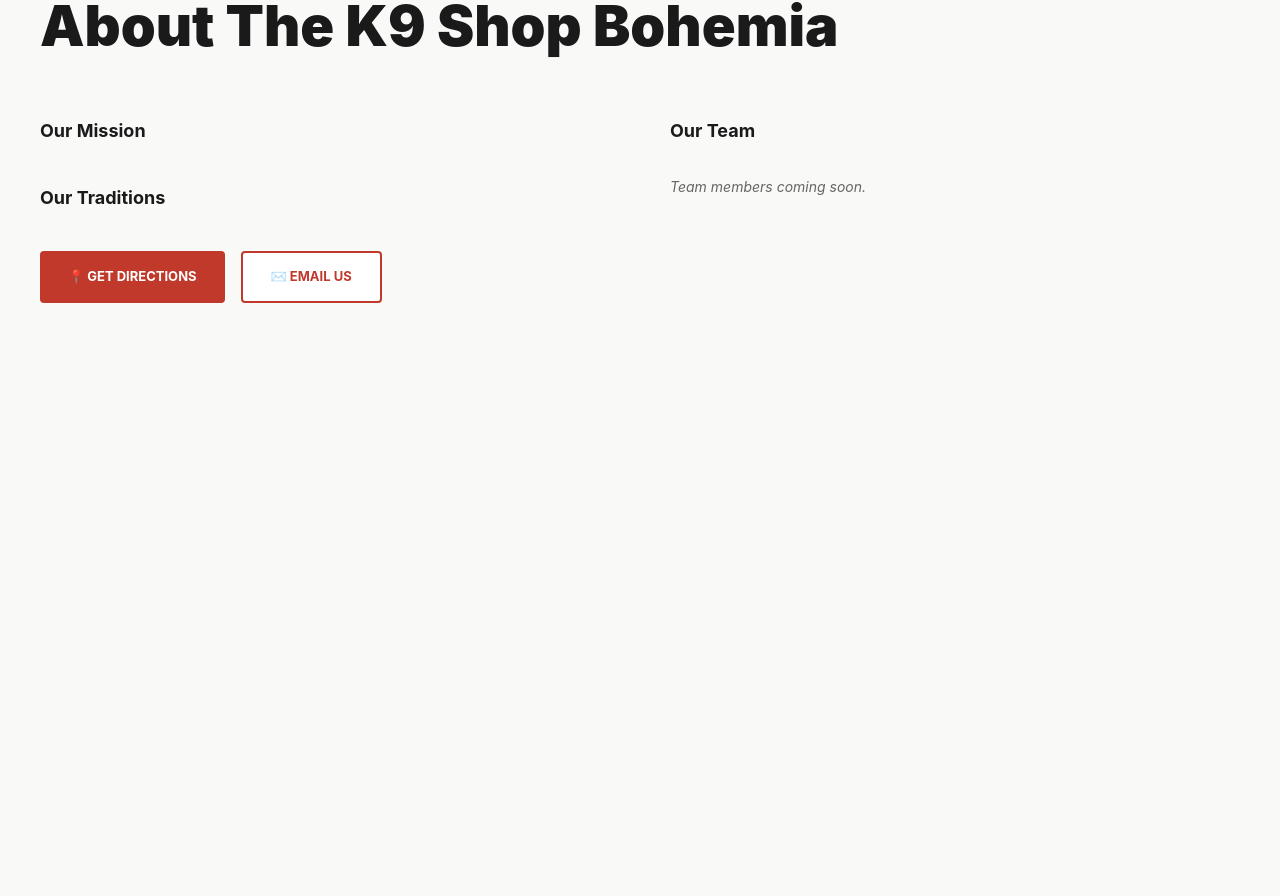
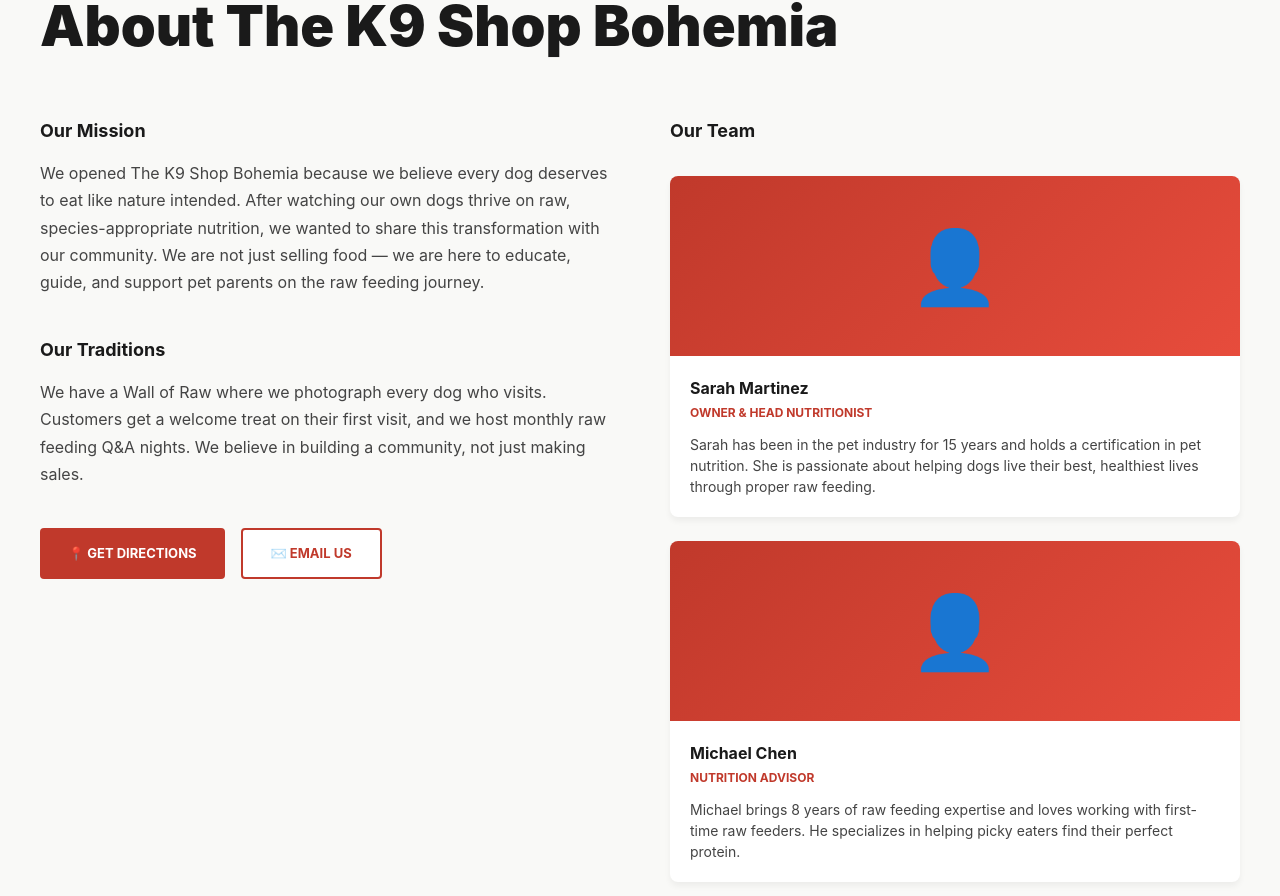
Before and after one commit to TheK9Shop/k9-location-pages, a Next.js app: page /locations/bohemia in a window 1280 px wide. Shown: the part 857-1753 px from the top of the page. Before the commit the page ends 1280 px from the top, so only its background shows below. Built offline with nearby package versions, Linux system fonts and the light colour scheme.

Commit message:
Add team member data for all locations

```diff
--- a/data/locations.js
+++ b/data/locations.js
@@ -19,6 +19,22 @@
       { text: 'Pet Friendly', icon: 'ti-paw' },
       { text: 'Local & Trusted', icon: 'ti-home' },
       { text: 'Independently Owned', icon: 'ti-star' },
+    ],
+    story: 'We opened The K9 Shop Bohemia because we believe every dog deserves to eat like nature intended. After watching our own dogs thrive on raw, species-appropriate nutrition, we wanted to share this transformation with our community. We are not just selling food — we are here to educate, guide, and support pet parents on the raw feeding journey.',
+    traditions: 'We have a Wall of Raw where we photograph every dog who visits. Customers get a welcome treat on their first visit, and we host monthly raw feeding Q&A nights. We believe in building a community, not just making sales.',
+    team: [
+      {
+        id: 1,
+        name: 'Sarah Martinez',
+        role: 'Owner & Head Nutritionist',
+        bio: 'Sarah has been in the pet industry for 15 years and holds a certification in pet nutrition. She is passionate about helping dogs live their best, healthiest lives through proper raw feeding.',
+      },
+      {
+        id: 2,
+        name: 'Michael Chen',
+        role: 'Nutrition Advisor',
+        bio: 'Michael brings 8 years of raw feeding expertise and loves working with first-time raw feeders. He specializes in helping picky eaters find their perfect protein.',
+      },
     ],
   },
   {
@@ -42,6 +58,22 @@
       { text: 'Neighborhood Staple', icon: 'ti-home' },
       { text: 'Independently Owned', icon: 'ti-star' },
     ],
+    story: 'The K9 Shop Massapequa serves the vibrant North Shore community with a deep commitment to raw nutrition education. We saw a need for a trusted local resource where dog owners could learn about species-appropriate diets without judgment or pressure.',
+    traditions: 'Our signature Pup Pawty happens every first Saturday of the month where customers bring their dogs for meet-and-greets, samples, and nutrition talks. We also maintain a detailed customer database so we can offer personalized rotation recommendations.',
+    team: [
+      {
+        id: 1,
+        name: 'Jennifer Rodriguez',
+        role: 'Store Manager & Nutrition Expert',
+        bio: 'Jennifer has a background in veterinary nutrition and 10+ years working with raw-fed dogs. She is known for her patience and ability to customize feeding plans.',
+      },
+      {
+        id: 2,
+        name: 'David Park',
+        role: 'Customer Success Specialist',
+        bio: 'David ensures every customer feels welcome and supported on their raw feeding journey. With his own three raw-fed dogs, he brings genuine passion and real-world experience.',
+      },
+    ],
   },
   {
     slug: 'lynbrook',
@@ -63,6 +95,22 @@
       { text: 'Pet Friendly', icon: 'ti-paw' },
       { text: 'Community-Focused', icon: 'ti-home' },
       { text: 'Independently Owned', icon: 'ti-star' },
+    ],
+    story: 'The K9 Shop Lynbrook brings raw nutrition education directly to the South Shore community. We started with a simple mission: to prove that dogs thrive on whole, nutritionally complete raw food.',
+    traditions: 'Every Friday evening, we host Raw & Chill sessions where customers can drop in, ask questions, and connect with other raw-feeding families. We also support local rescues by providing discounted products.',
+    team: [
+      {
+        id: 1,
+        name: 'Amanda Wells',
+        role: 'Owner & Senior Nutritionist',
+        bio: 'Amanda founded our Lynbrook location after seeing the transformative impact raw feeding had on her own rescue dogs. She is certified in canine nutrition.',
+      },
+      {
+        id: 2,
+        name: 'Tommy Deluca',
+        role: 'Raw Feeding Coach',
+        bio: 'Tommy specializes in helping anxious dog owners transition to raw feeding. His calm, methodical approach has helped over 200 families make the switch successfully.',
+      },
     ],
   },
   {
@@ -86,6 +134,22 @@
       { text: 'Local Expert', icon: 'ti-home' },
       { text: 'Independently Owned', icon: 'ti-star' },
     ],
+    story: 'Our East Northport location is the heart of raw nutrition education for the North Shore. We believe that informed pet parents make the best decisions for their dogs.',
+    traditions: 'We host monthly Nutrition Nights with guest speakers from the veterinary and pet health worlds. Our Success Stories board celebrates the transformations we have witnessed.',
+    team: [
+      {
+        id: 1,
+        name: 'Lisa Thompson',
+        role: 'Founder & Lead Nutritionist',
+        bio: 'Lisa spent 12 years in conventional pet nutrition before discovering raw feeding remarkable benefits. Now she is dedicated to helping others experience the same health breakthroughs.',
+      },
+      {
+        id: 2,
+        name: 'Marcus Johnson',
+        role: 'Feeding Specialist',
+        bio: 'Marcus has worked with senior dogs, puppies, and everything in between. His expertise in custom rotation planning ensures every dog gets exactly what they need.',
+      },
+    ],
   },
   {
     slug: 'manorville',
@@ -107,6 +171,22 @@
       { text: 'Pet Friendly', icon: 'ti-paw' },
       { text: 'Local Favorite', icon: 'ti-home' },
       { text: 'Independently Owned', icon: 'ti-star' },
+    ],
+    story: 'The K9 Shop Manorville serves the beautiful East End communities with a focus on whole-dog health through raw nutrition. We are passionate about proving that raw feeding is for every dog.',
+    traditions: 'Every season, we host Park Day meetups where raw-fed dogs and their owners gather to celebrate raw feeding culture. We also partner with local veterinarians to offer wellness talks.',
+    team: [
+      {
+        id: 1,
+        name: 'Victor Santos',
+        role: 'Owner & Raw Feeding Expert',
+        bio: 'Victor has been in the pet retail industry for 18 years and saw raw feeding revolutionize his own rescue dog quality of life. He opened our Manorville location to bring that transformation.',
+      },
+      {
+        id: 2,
+        name: 'Kristine Adams',
+        role: 'Nutritionist & Customer Care',
+        bio: 'Kristine specializes in working with senior dogs and dogs with food sensitivities. Her compassionate approach and detailed knowledge make her invaluable to families.',
+      },
     ],
   },
   {
@@ -130,6 +210,22 @@
       { text: 'On Swamp Rabbit Trail', icon: 'ti-map-pin' },
       { text: 'Independently Owned', icon: 'ti-star' },
     ],
+    story: 'Our Greenville location brings raw nutrition education to the thriving South Carolina Upstate. We discovered that Southern dog owners were hungry for an alternative to conventional pet food.',
+    traditions: 'Every Saturday morning, we host Trail Walks where raw-fed dogs and their owners meet up on the nearby Swamp Rabbit Trail. We are also deeply involved with local rescue organizations.',
+    team: [
+      {
+        id: 1,
+        name: 'Ashley Crawford',
+        role: 'Owner & Senior Nutritionist',
+        bio: 'Ashley relocated to Greenville to open The K9 Shop because she saw the need and the opportunity. Her enthusiasm for raw feeding is contagious.',
+      },
+      {
+        id: 2,
+        name: 'Tyrone Williams',
+        role: 'Feeding Specialist',
+        bio: 'Tyrone grew up around dogs and brings a natural, intuitive understanding to raw nutrition. He is especially skilled at working with rescue dogs.',
+      },
+    ],
   },
   {
     slug: 'naples',
@@ -152,6 +248,22 @@
       { text: 'Tropical Living', icon: 'ti-map-pin' },
       { text: 'Independently Owned', icon: 'ti-star' },
     ],
+    story: 'The K9 Shop Naples brings the raw feeding revolution to sunny Southwest Florida. We realized that Gulf Coast dogs face unique challenges that make raw nutrition especially important.',
+    traditions: 'Every month, we host Beach Days where customers bring their raw-fed dogs for outdoor socialization on a designated pet-friendly beach area. We also offer seasonal transition guides.',
+    team: [
+      {
+        id: 1,
+        name: 'Natalie Rodriguez',
+        role: 'Owner & Pet Nutritionist',
+        bio: 'Natalie discovered raw feeding while living in South Carolina and fell in love with the results. She moved to Naples to establish our Gulf Coast location.',
+      },
+      {
+        id: 2,
+        name: 'Brandon Cole',
+        role: 'Customer Experience Manager',
+        bio: 'Brandon grew up in Florida and understands the unique needs of Gulf Coast dogs. His friendly demeanor and comprehensive knowledge make him the perfect guide.',
+      },
+    ],
   },
 ];
 
```
